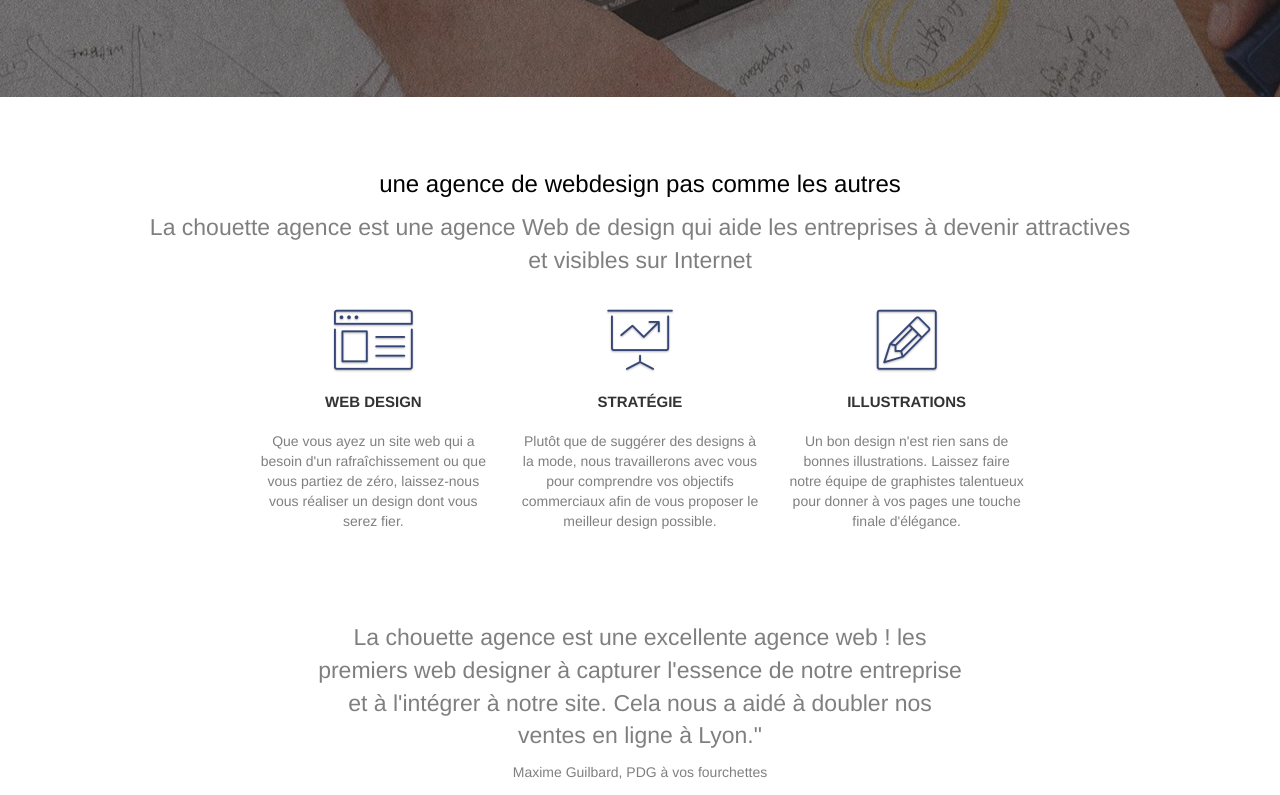
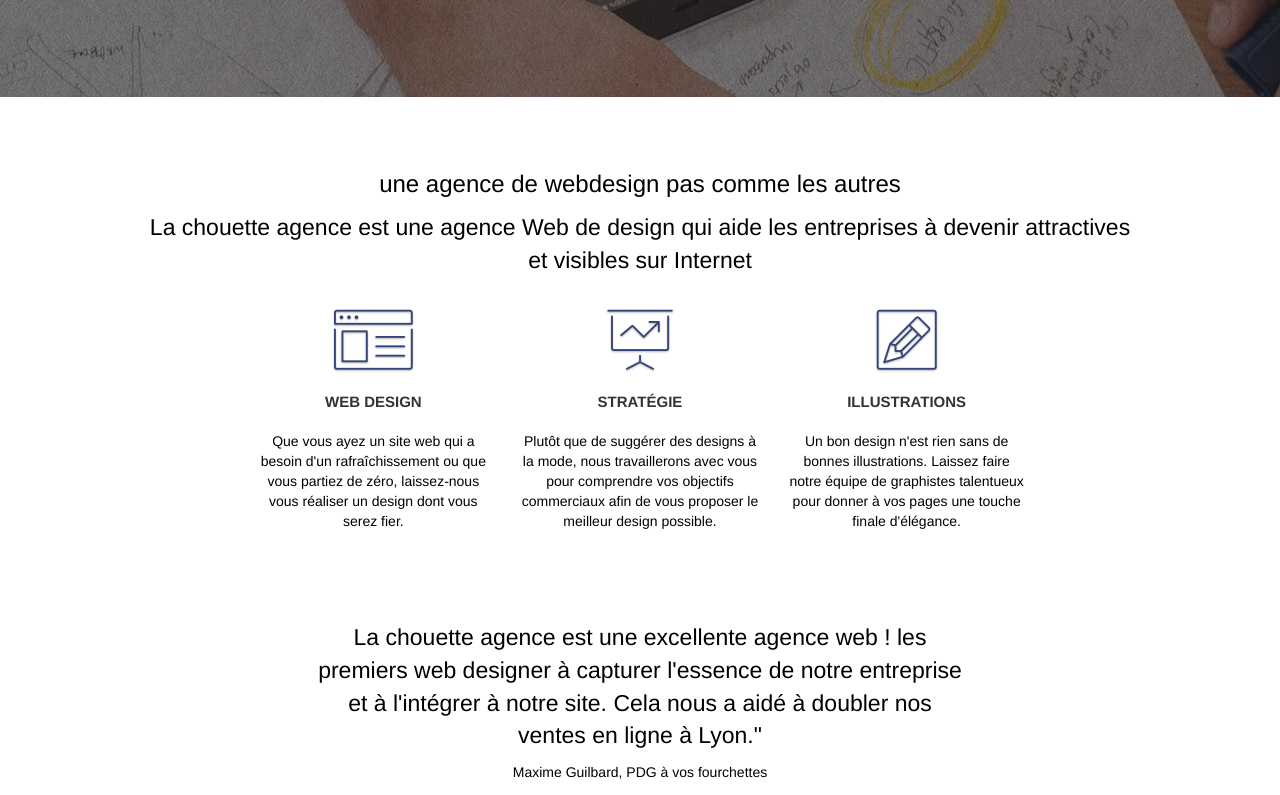
Before and after one commit to GeoffroyAlarcon/chouette-agence, a plain HTML site: page index.html in a window 1280 px wide. Shown: the part 470-1265 px from the top of the page. Drawn offline with Linux system fonts and the light colour scheme.

Commit message:
changement de couleur text pour accessibilité

```diff
--- a/style.css
+++ b/style.css
@@ -192,7 +192,7 @@ a:hover {
 
 .d-bloc .panel,
 .l-bloc {
-  color: rgba(0, 0, 0, 0.5);
+  color: black
 }
 
 .d-bloc .panel button:hover,
```
